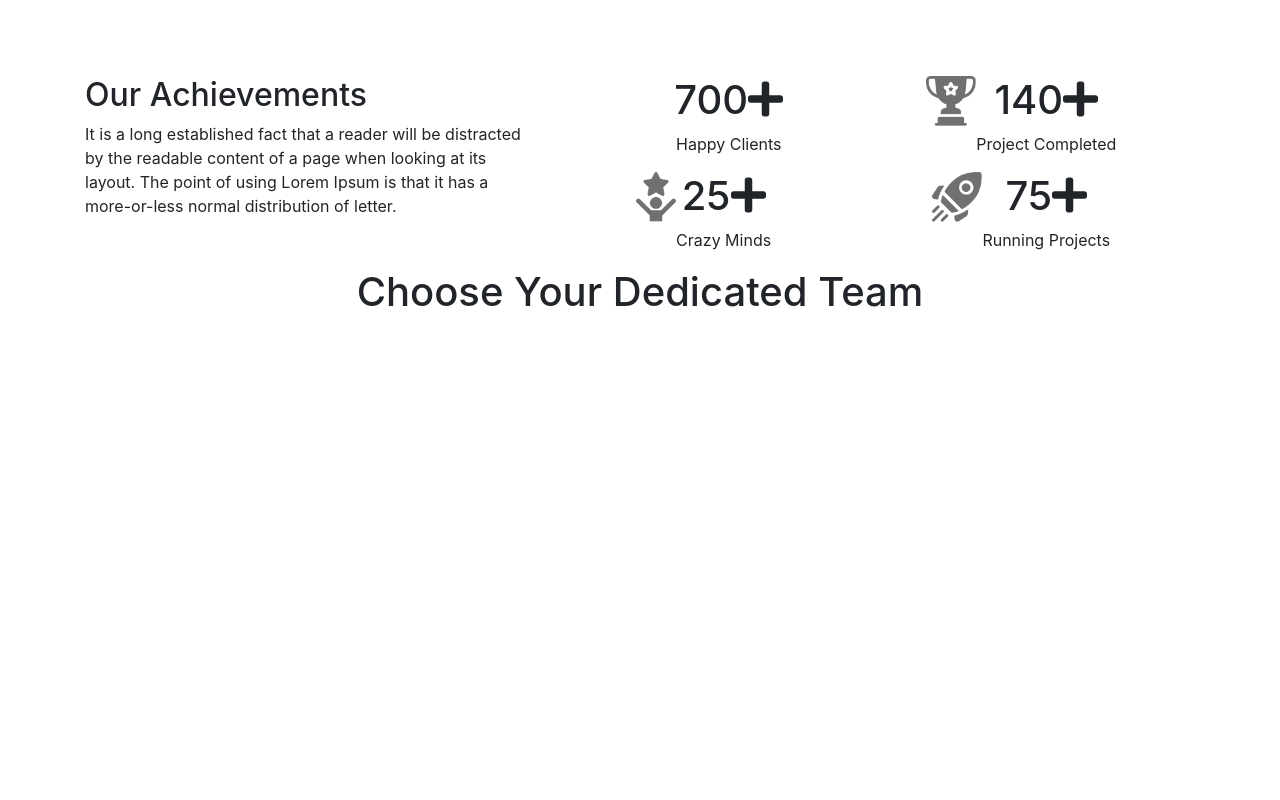
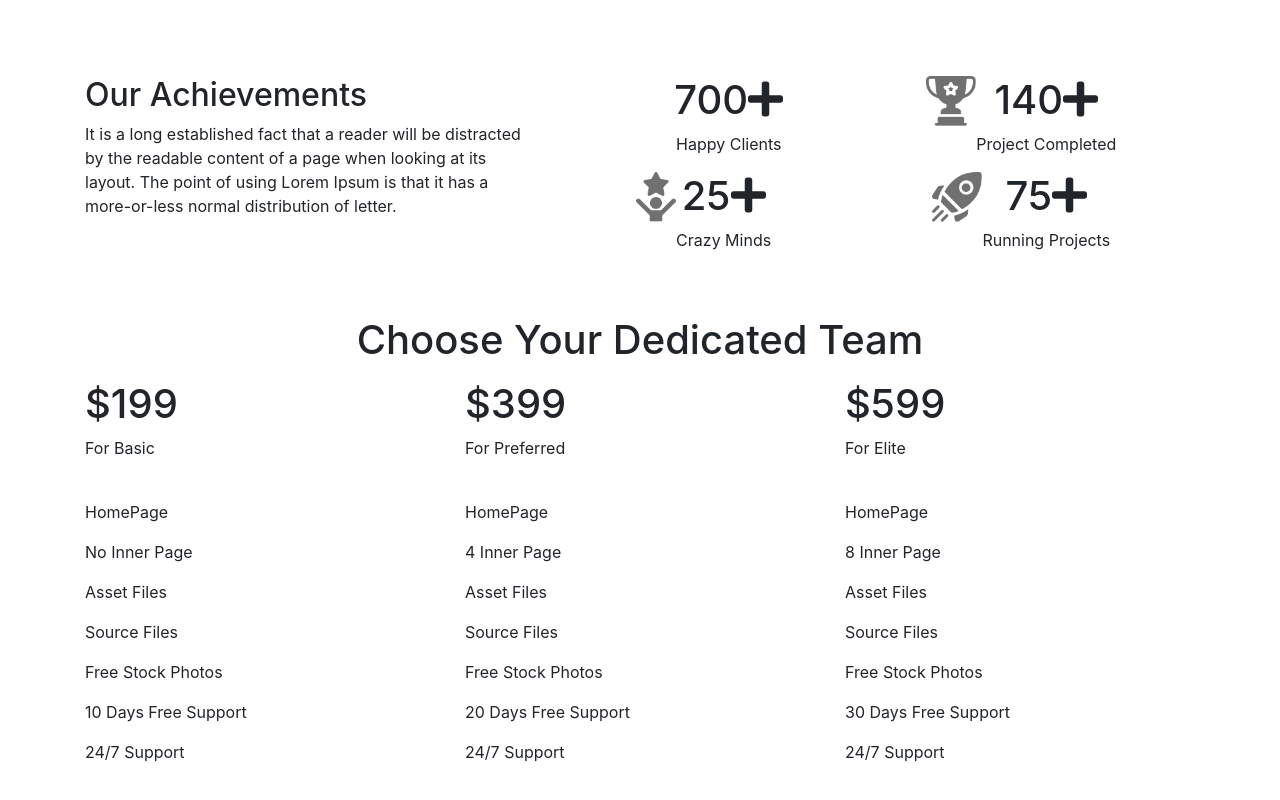
Before and after one commit to mamunur13525/Athena-Design, a React (Create React App) app: page / in a window 1280 px wide. Shown: the part 1194-1994 px from the top of the page. Before the commit the page ends 1518 px from the top, so only its background shows below. Built offline with nearby package versions, Linux system fonts and the light colour scheme.

Commit message:
Choose team updated

```diff
--- a/src/components/Home/DedicatedTeam/DedicatedTeam.js
+++ b/src/components/Home/DedicatedTeam/DedicatedTeam.js
@@ -2,9 +2,52 @@ import React from 'react';
 
 const DedicatedTeam = () => {
     return (
-        <section className='container'>
+        <section className='container my-5'>
             <h1 className='text-center'>Choose Your Dedicated Team</h1>
-
+            <div className="row my-3">
+                <div className="col-md-4">
+                    <div className="">
+                        <h1>$199</h1>
+                        <p>For Basic</p>
+                        <br />
+                        <p>HomePage</p>
+                        <p>No Inner Page</p>
+                        <p>Asset Files</p>
+                        <p>Source Files</p>
+                        <p>Free Stock Photos</p>
+                        <p>10 Days Free Support</p>
+                        <p>24/7 Support</p>
+                    </div>
+                </div>
+                <div className="col-md-4">
+                    <div className="">
+                        <h1>$399</h1>
+                        <p>For Preferred</p>
+                        <br />
+                        <p>HomePage</p>
+                        <p>4 Inner Page</p>
+                        <p>Asset Files</p>
+                        <p>Source Files</p>
+                        <p>Free Stock Photos</p>
+                        <p>20 Days Free Support</p>
+                        <p>24/7 Support</p>
+                    </div>
+                </div>
+                <div className="col-md-4">
+                    <div className="">
+                        <h1>$599</h1>
+                        <p>For Elite</p>
+                        <br />
+                        <p>HomePage</p>
+                        <p>8 Inner Page</p>
+                        <p>Asset Files</p>
+                        <p>Source Files</p>
+                        <p>Free Stock Photos</p>
+                        <p>30 Days Free Support</p>
+                        <p>24/7 Support</p>
+                    </div>
+                </div>
+            </div>
         </section>
     );
 };
```
